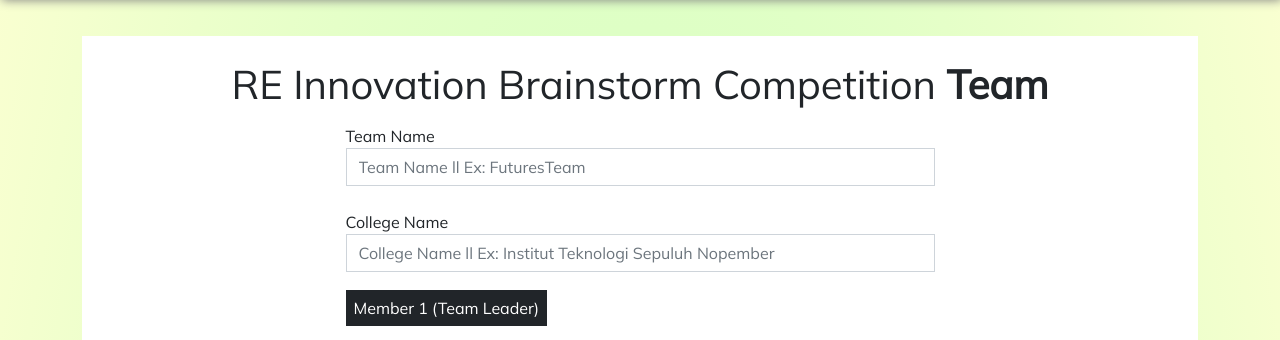
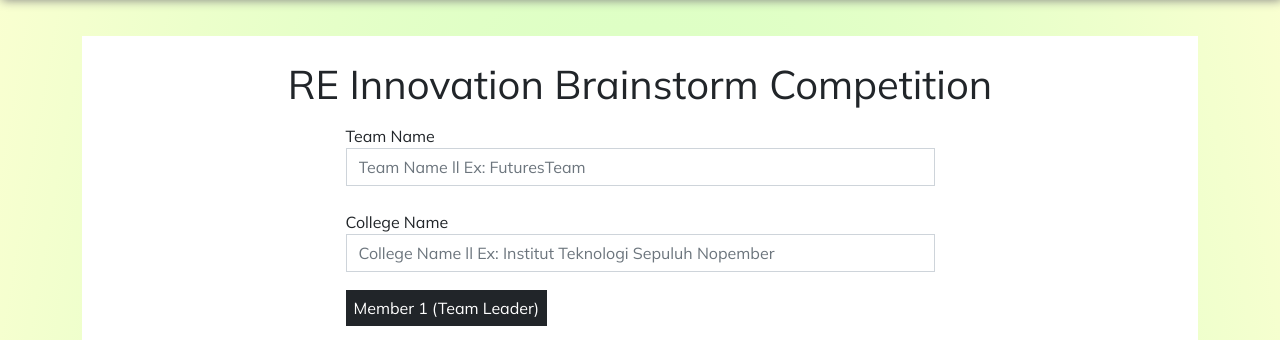
Before and after one commit to BryanYehuda/FuturestSREITS2022, a CodeIgniter app: page /FuturestSREITS2022/index.php/home/registerReInnovationComp in a window 1280 px wide. Shown: the part 84-424 px from the top of the page. Run offline with CodeIgniter, Linux system fonts and the light colour scheme; some libraries are stand-ins or nearby versions.

Commit message:
register

```diff
--- a/src/application/views/registerReInnovationComp.php
+++ b/src/application/views/registerReInnovationComp.php
@@ -35,7 +35,7 @@
                 <div class="row">
                     <div class=".col-6 .col-md-10 register-right ">
                         <br>
-                        <h1 class="register text-center">RE Innovation Brainstorm Competition <b>Team</b></h1>
+                        <h1 class="register text-center">RE Innovation Brainstorm Competition </h1>
                         <div class="register-form mt-3 mb-3">
                             <div class="">
                                 <div class="row">
```
